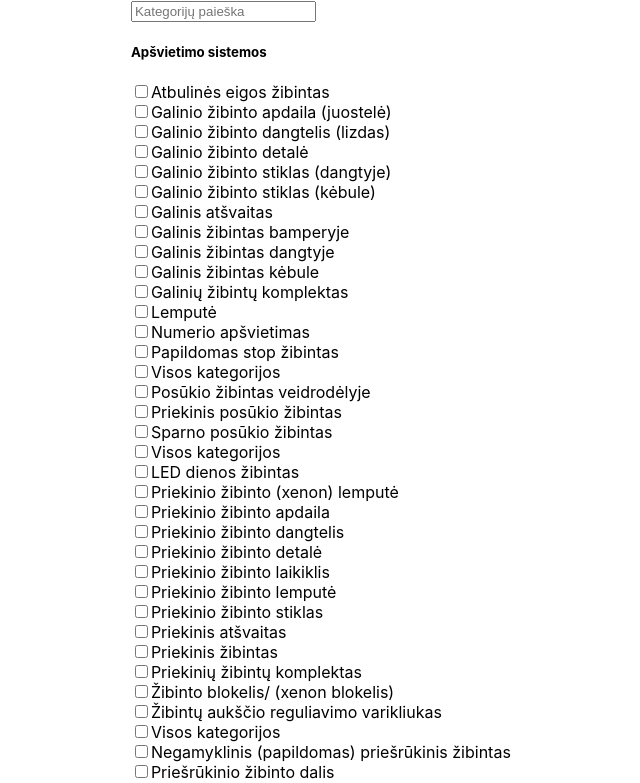
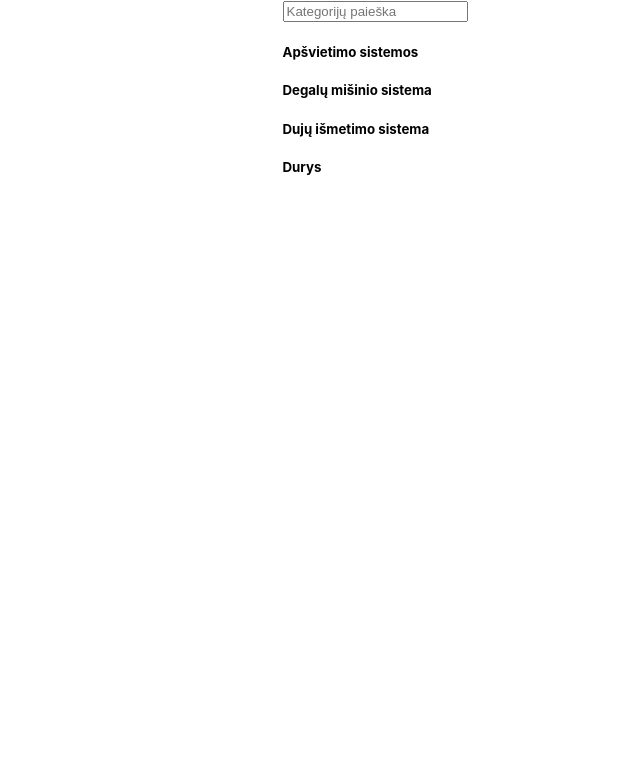
Before and after one commit to TadasBalsys/search-ui, a React (Create React App) app: page / in a window 1280 px wide. Shown: the top 783 px of the page, without its empty margins (265-905 px from the left). Built offline with nearby package versions, Linux system fonts and the light colour scheme.

Commit message:
Completed SuperCatTree, SubCatTree and Catetory components to render categories to UI.

```diff
--- a/src/components/Category/Category.comp.tsx
+++ b/src/components/Category/Category.comp.tsx
@@ -3,20 +3,21 @@ import { Categories, SubCat } from '../../store/categories';
 
 interface Props {
   category: SubCat;
+  isVisible: boolean;
 }
 
-const Category: React.FC<Props> = ({ category }) => {
+const Category: React.FC<Props> = ({ category, isVisible }) => {
   const { subCat } = category;
 
   return (
-    <>
+    <div className={isVisible ? '' : 'display-none'}>
       {(subCat as Array<SubCat | Categories>).map((item) => (
         <div>
           <input type='checkbox' />
           <label htmlFor=''>{item.title}</label>
         </div>
       ))}
-    </>
+    </div>
   );
 };
 
--- a/src/components/SideContainer/SideContainer.comp.tsx
+++ b/src/components/SideContainer/SideContainer.comp.tsx
@@ -1,16 +1,14 @@
-import React from 'react'
+import React from 'react';
 
 import SuperCatTree from '../SuperCatTree/SuperCatTree.comp';
 
 import { categories } from '../../store/categories';
 
-const SideContainer = () => {
-  return (
-    <div>
-      <input placeholder='Kategorijų paieška'/>
-      <SuperCatTree categories={categories} isVisible />
-    </div>
-  )
-}
+const SideContainer = () => (
+  <div>
+    <input placeholder='Kategorijų paieška' />
+    <SuperCatTree categories={categories} />
+  </div>
+);
 
 export default SideContainer;
--- a/src/components/SubCatTree/SubCatTree.comp.tsx
+++ b/src/components/SubCatTree/SubCatTree.comp.tsx
@@ -1,21 +1,43 @@
-import React from 'react';
+import React, { useState } from 'react';
 
 import Category from '../Category/Category.comp';
 
 import { SubCat, Categories } from '../../store/categories';
 
 interface Props {
-  title: string;
   categories: SubCat[];
+  isVisible: boolean;
 }
 
-const SubCatTree: React.FC<Props> = ({ title, categories }) => {
+const SubCatTree: React.FC<Props> = ({ categories, isVisible }) => {
+  const [display, setDisplay] = useState<number>(-1);
+  const [clickedElem, setClickedElem] = useState<EventTarget>();
+
+  const handleClick = (e: React.MouseEvent, index: number) => {
+    if (clickedElem && clickedElem !== e.target) {
+      return;
+    }
+    if (index === display) {
+      setDisplay(-1);
+    } else {
+      setDisplay(index);
+      setClickedElem(e.target);
+    }
+  };
+
   return (
-    <>
-      {(categories as Array<SubCat | Categories>).map((cat) => (
-        <Category category={cat as SubCat} />
+    <div className={isVisible ? '' : 'display-none'}>
+      {(categories as Array<SubCat | Categories>).map((cat, index) => (
+        <div onClick={(e) => handleClick(e, index)}>
+          <h5>{cat.title}</h5>
+          <Category
+            key={index}
+            isVisible={display === index}
+            category={cat as SubCat}
+          />
+        </div>
       ))}
-    </>
+    </div>
   );
 };
 
--- a/src/components/SuperCatTree/SuperCatTree.comp.tsx
+++ b/src/components/SuperCatTree/SuperCatTree.comp.tsx
@@ -1,4 +1,4 @@
-import React from 'react';
+import React, { useState } from 'react';
 
 import SubCatTree from '../SubCatTree/SubCatTree.comp';
 
@@ -8,24 +8,39 @@ import './SuperCatTree.styles.scss';
 
 interface Props {
   categories: SuperCat[] | SubCat[];
-  isVisible: boolean;
 }
 
-const MemberTree: React.FC<Props> = ({ categories, isVisible }) => {
+const MemberTree: React.FC<Props> = ({ categories }) => {
+  const [display, setDisplay] = useState<number>(-1);
+  const [clickedElem, setClickedElem] = useState<EventTarget | null>();
 
-  const hasSubCat = (cat: SuperCat | SubCat) => {
-    return cat.subCat && cat.subCat.length;
+  const handleClick = (e: React.MouseEvent, index: number) => {
+    if (clickedElem && clickedElem !== e.target) {
+      return;
+    }
+    if (index === display) {
+      setClickedElem(null);
+      setDisplay(-1);
+    } else {
+      setDisplay(index);
+      setClickedElem(e.target);
+    }
   };
-
 
   return (
     <>
-      {(categories as Array<SuperCat | SubCat>).map((subCat: SubCat) => (
-        <>
-          <h5>{subCat.title}</h5>
-          <SubCatTree title={subCat.title} categories={subCat.subCat as SubCat[]} />
-        </>
-      ))}
+      {(categories as Array<SuperCat | SubCat>).map(
+        (subCat: SubCat, index: number) => (
+          <div onClick={(e) => handleClick(e, index)}>
+            <h5>{subCat.title}</h5>
+            <SubCatTree
+              key={index}
+              isVisible={display === index}
+              categories={subCat.subCat as SubCat[]}
+            />
+          </div>
+        )
+      )}
     </>
   );
 };
```
Also changed, not shown: src/components/SubCatTree/SubCatTree.styles.scss (+7 -0 lines).
